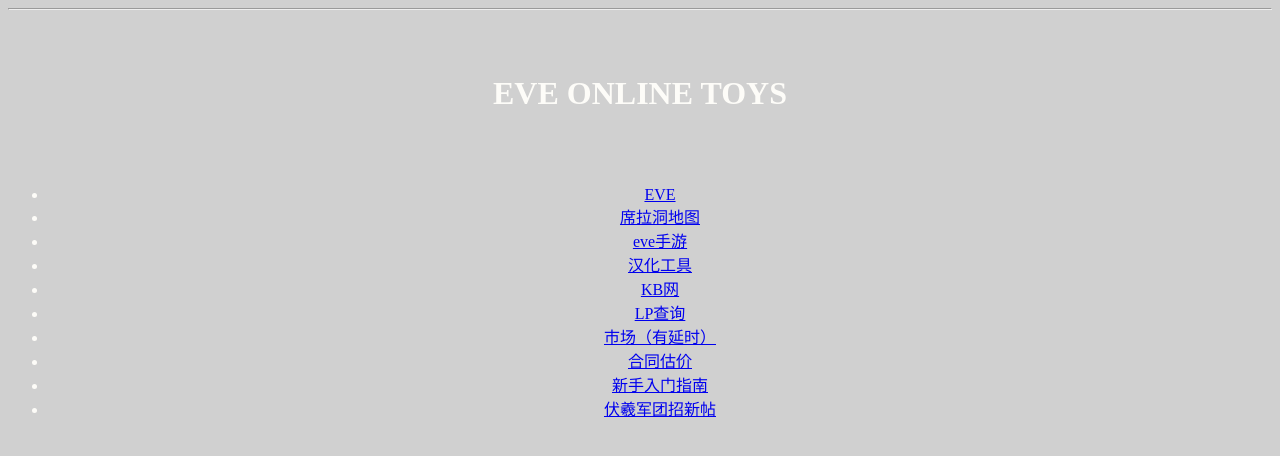
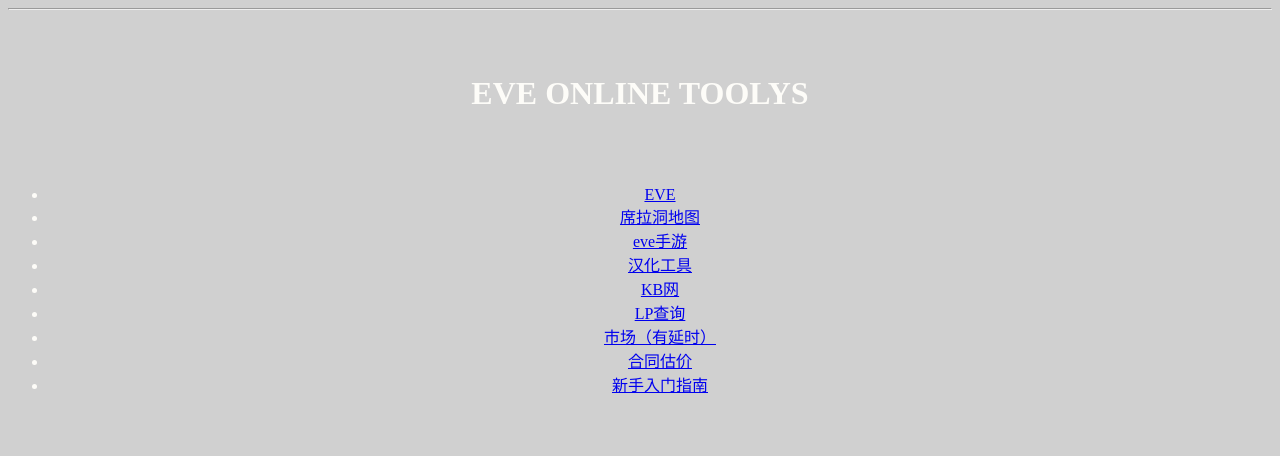
Before and after one commit to skill4569/evetools, a plain HTML site: page index.html in a window 1280 px wide. Drawn offline with Linux system fonts and the light colour scheme.

Commit message:
evetools

```diff
--- a/index.html
+++ b/index.html
@@ -1,5 +1,5 @@
 
-<title>EVE ONLINE TOYS</title>
+<title>EVE ONLINE TOOLS</title>
 
 <head>
   <meta name="viewport" content="width=device-width, initial-scale=1" />
@@ -7,7 +7,7 @@
   <hr />
   <br />
   <br />
-<h1 align="center">EVE ONLINE TOYS </h1>
+<h1 align="center">EVE ONLINE TOOLYS </h1>
   <br />
   <br />
 </head>
@@ -24,5 +24,4 @@
   <li align="center" > <a href="https://evemarketer.com">市场（有延时）</a> </li>
   <li align="center" > <a href="https://evepraisal.com/">合同估价</a></li>
   <li align="center" > <a href="https://frt-fuxilegion.gitbook.io">新手入门指南</a> </li>
-  <li align="center" > <a href="https://frt-eve.com/viewtopic.php?t=1042">伏羲军团招新帖</a> </li>
 </ul>
```
